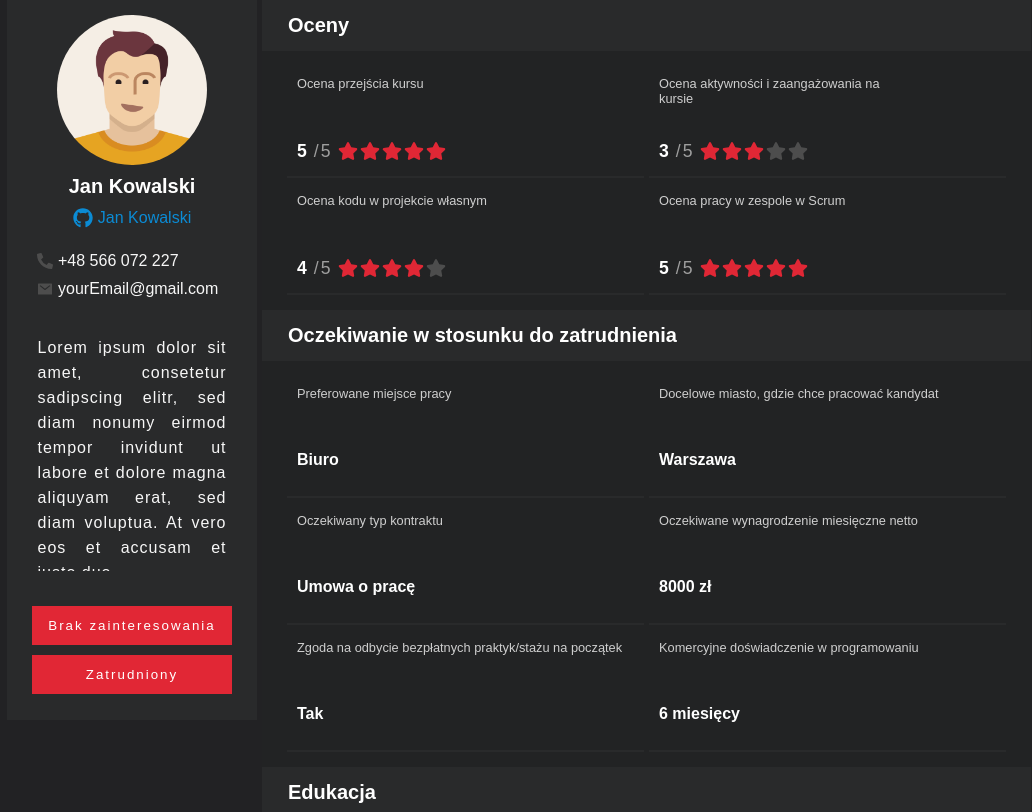
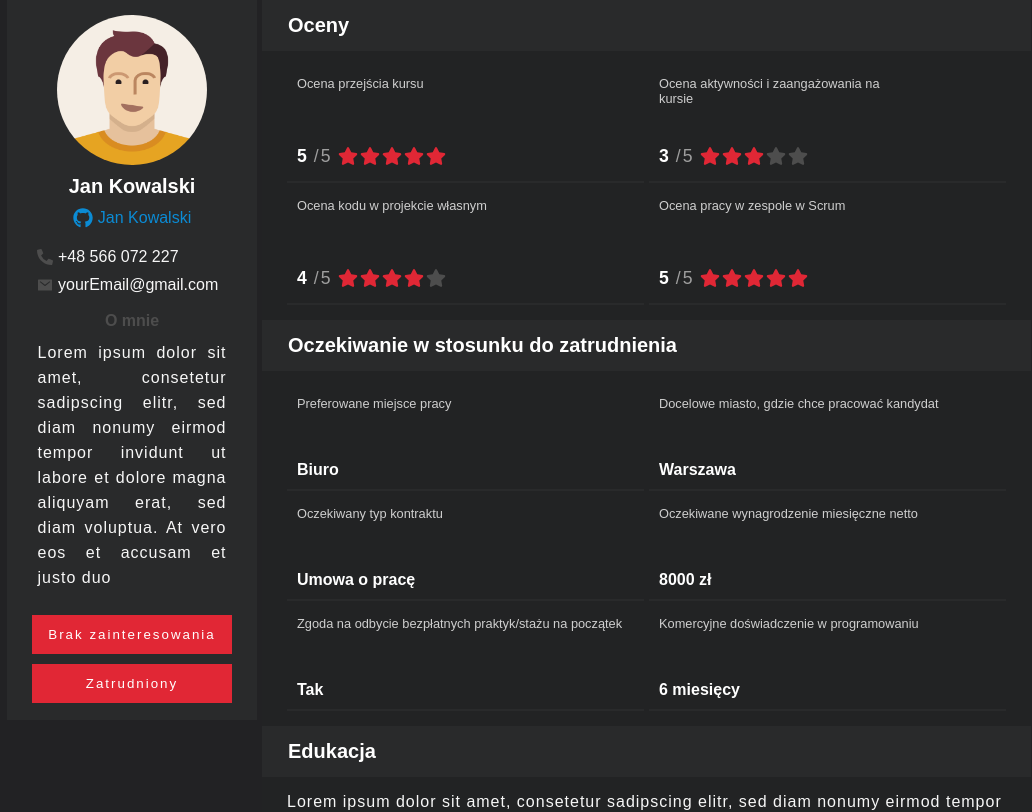
Before and after one commit to MegaK-group-1/head-hunter-frontend, a React (Create React App) app: page /cv in a window 1280 px wide. Shown: the top 812 px of the page, without its empty margins (121-1153 px from the left). Built offline with nearby package versions, Linux system fonts and the light colour scheme.

Commit message:
* Code clean up * Component moved for separately component with props for feature reusing * CvUnderTitle is not more needed.

```diff
--- a/src/components/Atoms/CvFlexContainer.tsx
+++ b/src/components/Atoms/CvFlexContainer.tsx
@@ -14,7 +14,7 @@ export const CvFlexContainer = styled.div<Props>`
   border-bottom: 2px solid #292a2b;
   color: white;
   padding: 10px;
-  gap: 30px;
+  gap: 35px;
 
   @media (min-width: 1300px) {
     border-bottom: none;
--- a/src/components/Atoms/CvUnderTitle.tsx
+++ /dev/null
@@ -1,13 +0,0 @@
-import styled from "styled-components";
-
-interface Props {
-  white?: boolean;
-}
-
-export const CvUnderTitle = styled.p<Props>`
-  font-size: ${({ white }) => (white ? "1em" : ".8em")};
-  font-weight: ${({ white }) => (white ? "bold" : "normal")};
-  color: ${({ white }) => (white ? "white" : "#CFCFCF")};
-  height: 30px;
-  margin-bottom: 5px;
-`;
--- a/src/components/Molecules/CvPageMolecules/CvContactSection.tsx
+++ b/src/components/Molecules/CvPageMolecules/CvContactSection.tsx
@@ -35,9 +35,9 @@ export function CvContactSection(props: Props) {
 
       <CvPositioner
         scroll
-        height="55%"
+        height="70%"
       >
-        <UnderTitle>O mnie</UnderTitle>
+        <UnderTitle color="#4D4D4D">O mnie</UnderTitle>
         <CvDescription>{description}</CvDescription>
       </CvPositioner>
 
--- a/src/components/Molecules/CvPageMolecules/ExpectationsSection.tsx
+++ b/src/components/Molecules/CvPageMolecules/ExpectationsSection.tsx
@@ -5,7 +5,7 @@ import { CvUnderTitleSection } from "../../Atoms/CvUnderTitleSection";
 import { CvExpectations } from "../../../utils/TestUser";
 import { CvFlexContainer } from "../../Atoms/CvFlexContainer";
 import { GridContainer } from "../../Atoms/GridContainer";
-import { CvUnderTitle } from "../../Atoms/CvUnderTitle";
+import { UnderTitle } from "../../Atoms/UnderTitle";
 
 interface ExpectationsDetails {
   userDetails: CvExpectations;
@@ -39,33 +39,75 @@ export function ExpectationsSection(props: ExpectationsDetails) {
       <CvUnderTitleSection flexDirection="row">
         <GridContainer>
           <CvFlexContainer borderR>
-            <CvUnderTitle>{UnderTitleOptions.location}</CvUnderTitle>
-            <CvUnderTitle white>{workPlacePreffer}</CvUnderTitle>
+            <UnderTitle
+              fontWeight="normal"
+              fontSize=".8em"
+              color="#CFCFCF"
+              height="30px"
+            >
+              {UnderTitleOptions.location}
+            </UnderTitle>
+            <UnderTitle>{workPlacePreffer}</UnderTitle>
           </CvFlexContainer>
 
           <CvFlexContainer borderR>
-            <CvUnderTitle>{UnderTitleOptions.city}</CvUnderTitle>
-            <CvUnderTitle white>{prefferCity}</CvUnderTitle>
+            <UnderTitle
+              fontWeight="normal"
+              fontSize=".8em"
+              color="#CFCFCF"
+              height="30px"
+            >
+              {UnderTitleOptions.city}
+            </UnderTitle>
+            <UnderTitle>{prefferCity}</UnderTitle>
           </CvFlexContainer>
 
           <CvFlexContainer borderR>
-            <CvUnderTitle>{UnderTitleOptions.contract}</CvUnderTitle>
-            <CvUnderTitle white>{expectedContractType}</CvUnderTitle>
+            <UnderTitle
+              fontWeight="normal"
+              fontSize=".8em"
+              color="#CFCFCF"
+              height="30px"
+            >
+              {UnderTitleOptions.contract}
+            </UnderTitle>
+            <UnderTitle>{expectedContractType}</UnderTitle>
           </CvFlexContainer>
 
           <CvFlexContainer borderR>
-            <CvUnderTitle>{UnderTitleOptions.salary}</CvUnderTitle>
-            <CvUnderTitle white>{expectedSalary}</CvUnderTitle>
+            <UnderTitle
+              fontWeight="normal"
+              fontSize=".8em"
+              color="#CFCFCF"
+              height="30px"
+            >
+              {UnderTitleOptions.salary}
+            </UnderTitle>
+            <UnderTitle>{expectedSalary}</UnderTitle>
           </CvFlexContainer>
 
           <CvFlexContainer borderR>
-            <CvUnderTitle>{UnderTitleOptions.trial}</CvUnderTitle>
-            <CvUnderTitle white>{consentForFreeInternships}</CvUnderTitle>
+            <UnderTitle
+              fontWeight="normal"
+              fontSize=".8em"
+              color="#CFCFCF"
+              height="30px"
+            >
+              {UnderTitleOptions.trial}
+            </UnderTitle>
+            <UnderTitle>{consentForFreeInternships}</UnderTitle>
           </CvFlexContainer>
 
           <CvFlexContainer borderR>
-            <CvUnderTitle>{UnderTitleOptions.experince}</CvUnderTitle>
-            <CvUnderTitle white>{commercialProgrammingExperience}</CvUnderTitle>
+            <UnderTitle
+              fontWeight="normal"
+              fontSize=".8em"
+              color="#CFCFCF"
+              height="30px"
+            >
+              {UnderTitleOptions.experince}
+            </UnderTitle>
+            <UnderTitle>{commercialProgrammingExperience}</UnderTitle>
           </CvFlexContainer>
         </GridContainer>
       </CvUnderTitleSection>
```
